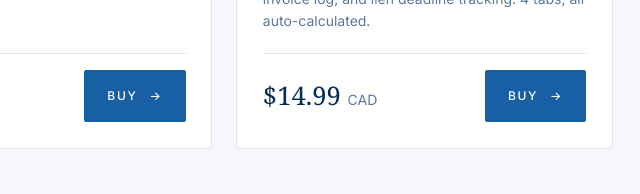
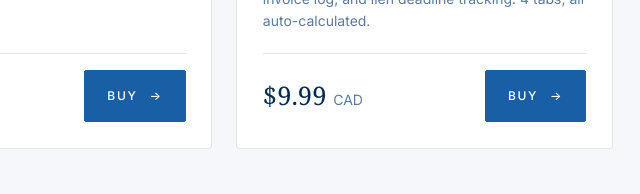
Before and after one commit to AMES-coder/procurawest-website, a plain HTML site: page shop.html in a window 1280 px wide. Shown: the part 1986-2180 px from the top of the page, 616-1256 px from the left. Drawn offline with Linux system fonts and the light colour scheme.

Commit message:
Fix Construction Invoice Pro price to $9.99 bundle
Co-Authored-By: Claude Opus 4.6 <noreply@anthropic.com>
Claude-Session: https://claude.ai/code/session_01XKDCo5TtrMah5a8ENH9Z3K

```diff
--- a/shop.html
+++ b/shop.html
@@ -594,7 +594,7 @@ h1 em,h2 em,h3 em{font-style:italic;font-weight:400;color:var(--signal)}
         <h3>Construction Invoice Pro - PPCLA Edition</h3>
         <p class="card-desc">Complete invoicing system for construction. Includes holdback calculator, PPCLA payment timeline tracker with Day 14/28/35 deadlines, invoice log, and lien deadline tracking. 4 tabs, all auto-calculated.</p>
         <div class="card-bottom">
-          <div class="card-price">$14.99 <span>CAD</span></div>
+          <div class="card-price">$9.99 <span>CAD</span></div>
           <a class="btn" href="https://buy.stripe.com/7sY4grcJg7bV5kJ4Xa3oA00" target="_blank">Buy <span class="arrow">&rarr;</span></a>
         </div>
       </div>
```
